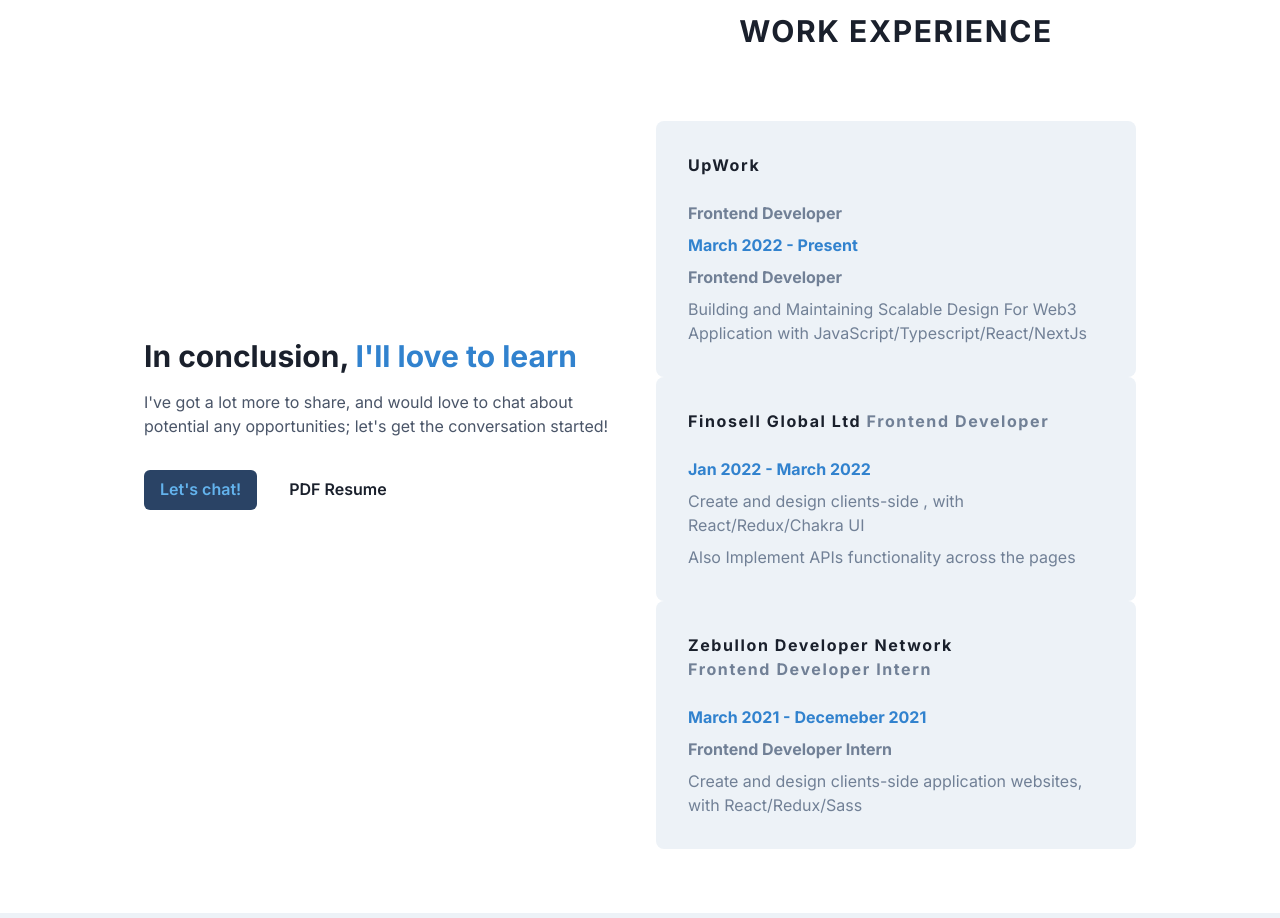
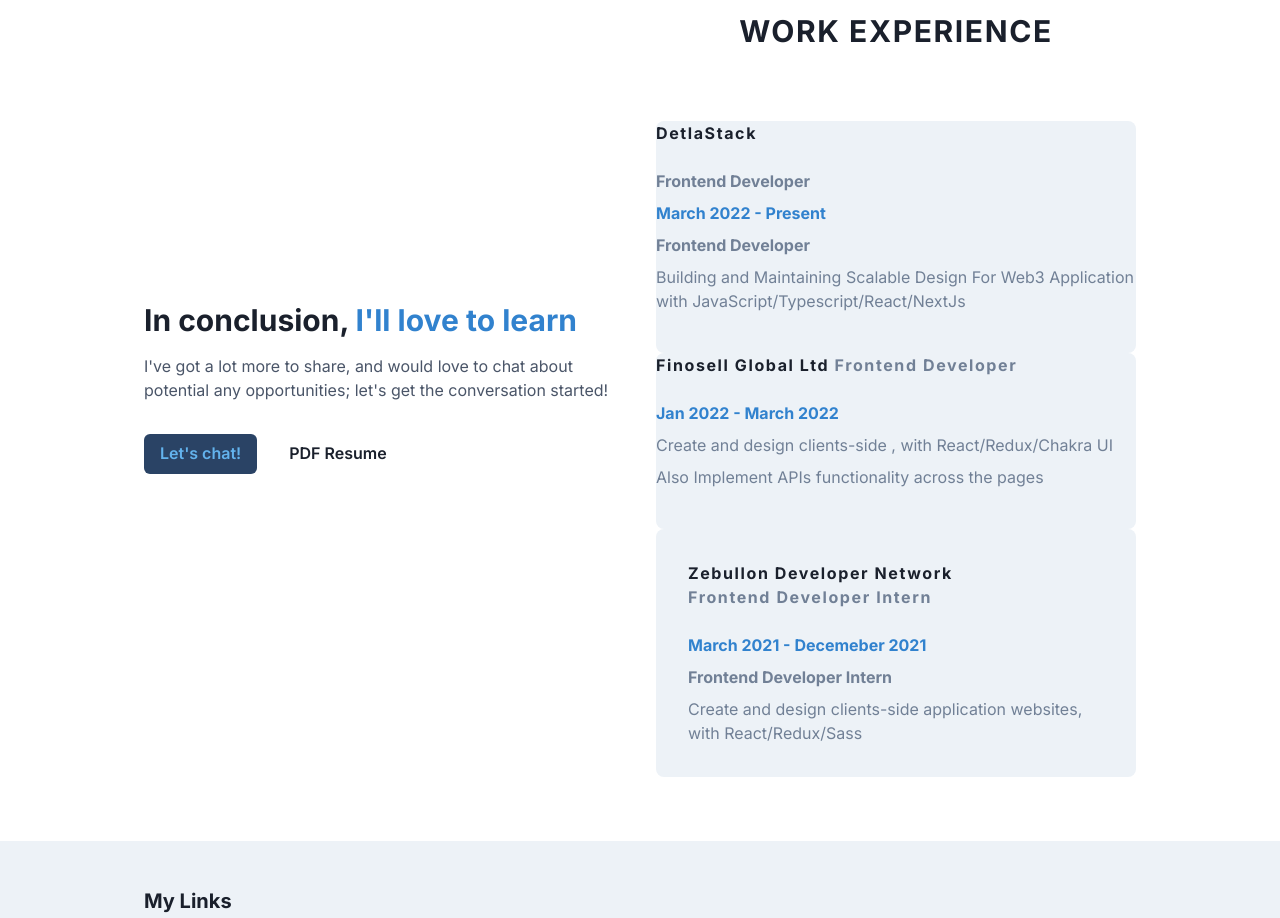
Before and after one commit to iamkennis/new-portfolio, a Next.js app: page / in a window 1280 px wide. Shown: the part 2440-3358 px from the top of the page. Built offline with nearby package versions, Linux system fonts and the light colour scheme.

Commit message:
fix styles

```diff
--- a/src/components/fun-facts/FunFacts.tsx
+++ b/src/components/fun-facts/FunFacts.tsx
@@ -17,10 +17,10 @@ export const FunFacts = () => {
         </Heading>
 
       </Center>
-          <Box bg={CardBg} borderRadius="lg" mt={8} p={8} position="relative">
+          <Box bg={CardBg} borderRadius="lg" mt={8} pb={10}  position="relative">
       <Stack>
         <Text fontWeight="bold" pb={4} letterSpacing="0.1rem">
-            UpWork
+            DetlaStack
           </Text>
            <chakra.span color={CardText} fontWeight="bold" className="wrap">Frontend Developer</chakra.span>
         <Text fontWeight="bold" color={HighlightText}>March 2022 - Present</Text>
@@ -31,7 +31,7 @@ export const FunFacts = () => {
       </Stack>
       </Box>
 
-      <Box bg={CardBg} borderRadius="lg" p={8} position="relative">
+      <Box bg={CardBg} borderRadius="lg"  pb={10} position="relative">
          <Stack>
         <Text fontWeight="bold" pb={4} letterSpacing="0.1rem">
             Finosell Global Ltd {""}
```
